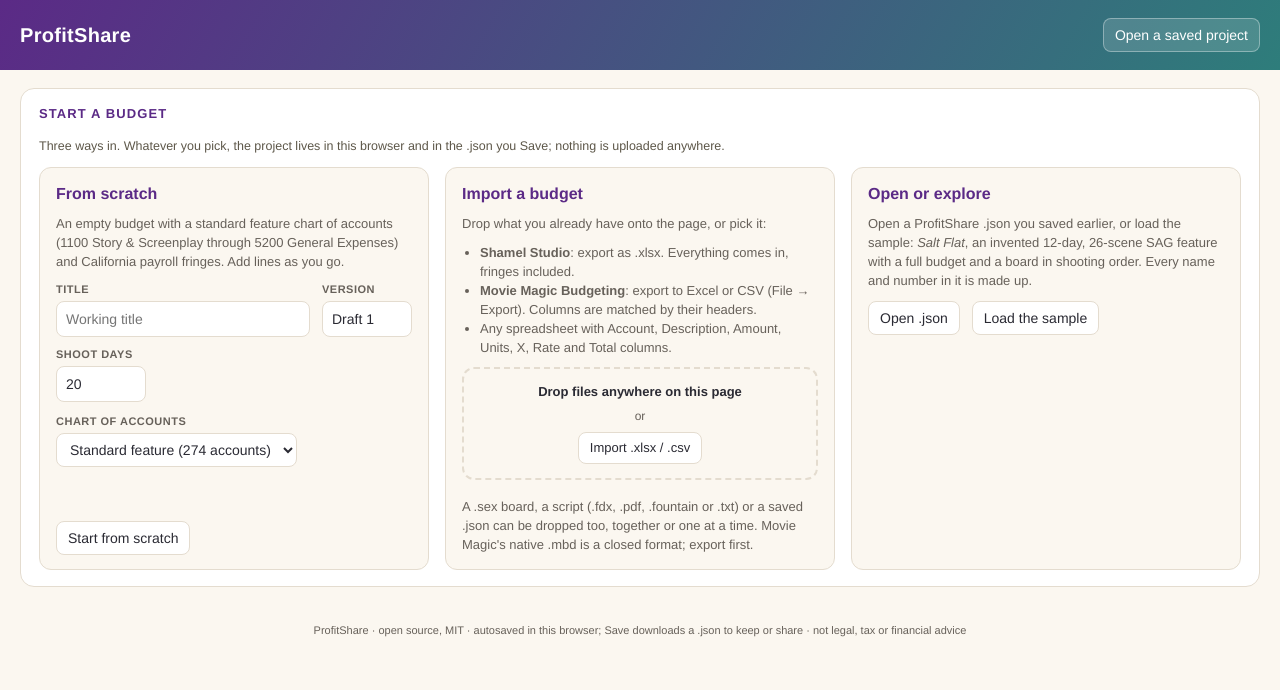
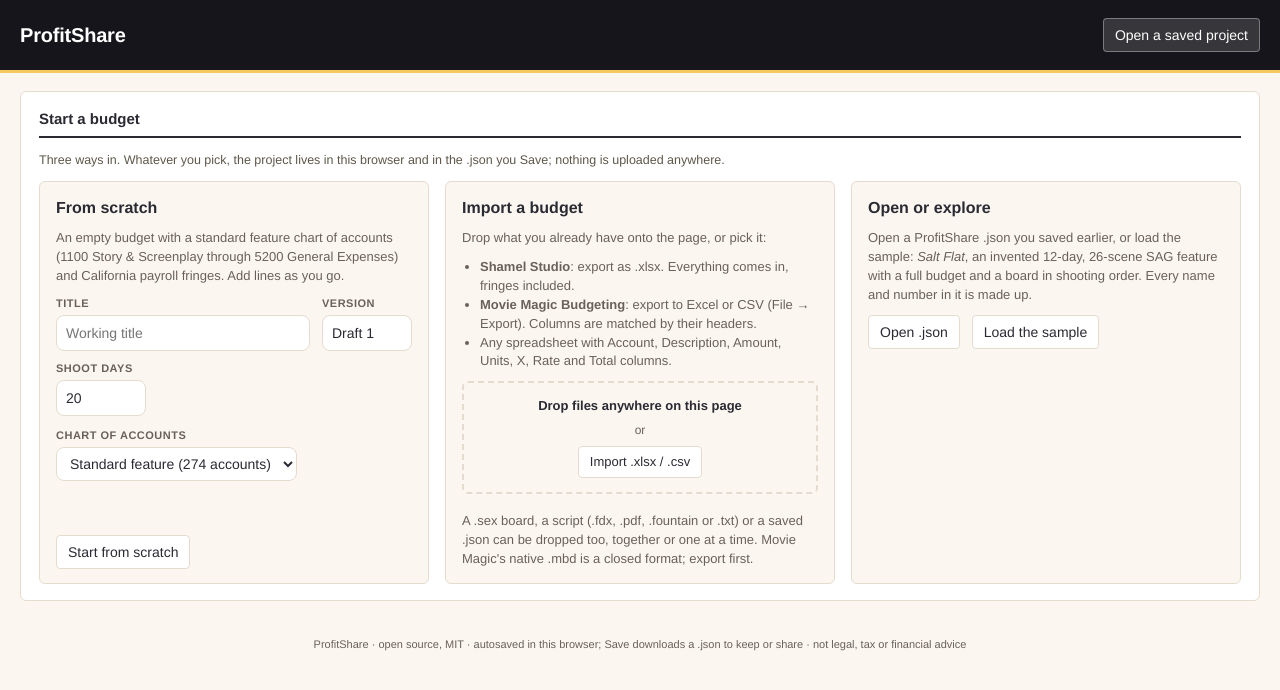
Before and after one commit to gravy42/profitshare, a React (Vite) app: page / in a window 1280 px wide. Shown: the top 690 px of the page. Built offline with nearby package versions, Linux system fonts and the light colour scheme.

Commit message:
Shell: ink masthead, underline tabs, ruled titles

```diff
--- a/src/App.tsx
+++ b/src/App.tsx
@@ -249,6 +249,7 @@ export default function App() {
           <button className="btn ghost" onClick={importBoard}>Import board or script (.sex / .fdx / .pdf)</button>
         </span>}
       </header>
+      <hr className="rule" aria-hidden="true" />
       {!(fresh && tab === 'start') && <nav className="tabs">
         {([['start', 'Start'], ['deal', 'Deal'], ['topsheet', 'Top sheet & budget'], ['board', 'Stripboard'], ['calendar', 'Calendar'], ['breakdowns', 'Breakdowns'], ['points', 'Points & waterfall'], ['sag', 'SAG tier'], ['incentives', 'Incentives'], ['pitch', 'Pitch'], ['about', 'About']] as [Tab, string][]).map(([k, label]) =>
           <button key={k} className={tab === k ? 'on' : ''} onClick={() => setTab(k)}>{label}</button>)}
--- a/src/styles.css
+++ b/src/styles.css
@@ -4,6 +4,7 @@
   --good: #2E7D7B; --bad: #C0563B; --soft: #f6f2ea;
   --cash: #2E7D7B; --deferred: #E8833A; --points: #5B2A86;
   /* text colours that must survive both themes: headings in plum, help prose, and the strips' own ink (strips stay light paper in dark mode) */
+  --bar: #15151b;
   --plum-ink: #5B2A86; --help: #5d5749; --strip-ink: #2A2A33; --strip-muted: #67615a; --btn-primary-ink: #1b1410;
   --tag-cash-bg: #e7f1ef; --tag-deferred-bg: #fdeee0; --tag-points-bg: #efe6f7; --tag-ok-bg: #e7f1ef;
 }
@@ -13,6 +14,7 @@
   :root:not([data-theme="light"]) {
     --bg: #17151c; --ink: #ece7dd; --muted: #a39b8e; --line: #34303c; --card: #211e28; --soft: #2a2632;
     --good: #5fb3b0; --bad: #e07a63; --cash: #5fb3b0; --deferred: #f0a06a; --points: #b58ee0;
+    --bar: #0d0d12;
     --plum-ink: #bf9ee6; --help: #c4bcb0;
     --tag-cash-bg: #1f3634; --tag-deferred-bg: #3d2a1c; --tag-points-bg: #352a45; --tag-ok-bg: #1f3634;
     color-scheme: dark;
@@ -21,6 +23,7 @@
 :root[data-theme="dark"] {
   --bg: #17151c; --ink: #ece7dd; --muted: #a39b8e; --line: #34303c; --card: #211e28; --soft: #2a2632;
   --good: #5fb3b0; --bad: #e07a63; --cash: #5fb3b0; --deferred: #f0a06a; --points: #b58ee0;
+  --bar: #0d0d12;
   --plum-ink: #bf9ee6; --help: #c4bcb0;
   --tag-cash-bg: #1f3634; --tag-deferred-bg: #3d2a1c; --tag-points-bg: #352a45; --tag-ok-bg: #1f3634;
   color-scheme: dark;
@@ -31,30 +34,33 @@ button, input, select, textarea { font: inherit; }
 h1, h2, h3 { margin: 0; }
 a { color: var(--plum-ink); }
 
-.app { display: grid; grid-template-rows: auto auto 1fr; grid-template-columns: minmax(0, 1fr); min-height: 100vh; }
+.app { display: grid; grid-template-rows: auto auto auto 1fr; grid-template-columns: minmax(0, 1fr); min-height: 100vh; }
 main { min-width: 0; }
-header.top { background: linear-gradient(120deg, var(--plum), var(--teal)); color: #fff; padding: 14px 20px; display: flex; align-items: center; gap: 16px; flex-wrap: wrap; }
-header.top h1 { font-size: 20px; letter-spacing: .3px; }
+/* the shell takes its cue from the stripboard's day bars: ink, a gold rule, numbers that line up */
+header.top { background: var(--bar); color: #fff; padding: 14px 20px; display: flex; align-items: center; gap: 16px; flex-wrap: wrap; }
+hr.rule { margin: 0; border: 0; height: 3px; background: var(--gold); }   /* the gold rule under the masthead, a rule in the document and not a border */
+header.top h1 { font-size: 20px; letter-spacing: -.2px; font-weight: 800; }
 header.top .proj { font-size: 13px; opacity: .92; }
 header.top .proj input { background: rgba(255,255,255,.15); border: 1px solid rgba(255,255,255,.35); color: #fff; padding: 4px 8px; border-radius: 6px; width: 160px; }
 header.top .spacer { flex: 1; }
-header.top .kpi { display: flex; gap: 14px; font-size: 12px; }
-header.top .kpi b { display: block; font-size: 17px; }
+header.top .kpi { display: flex; gap: 22px; font-size: 11px; text-transform: uppercase; letter-spacing: .5px; color: rgba(255,255,255,.72); }
+header.top .kpi b { display: block; font-size: 18px; color: #fff; text-transform: none; letter-spacing: 0; font-variant-numeric: tabular-nums; }
 header.top .btns { display: flex; gap: 6px; flex-wrap: wrap; }
-.btn { border: 1px solid var(--line); background: var(--card); color: var(--ink); padding: 6px 11px; border-radius: 8px; cursor: pointer; }
+.btn { border: 1px solid var(--line); background: var(--card); color: var(--ink); padding: 6px 11px; border-radius: 4px; cursor: pointer; }
 .btn:hover { border-color: var(--teal); }
 .btn.primary { background: var(--orange); border-color: var(--orange); color: var(--btn-primary-ink); font-weight: 700; }
 .btn.ghost { background: rgba(255,255,255,.14); border-color: rgba(255,255,255,.35); color: #fff; }
 .btn.small { padding: 3px 8px; font-size: 12px; }
 .btn:disabled { opacity: .5; cursor: default; }
 
-nav.tabs { display: flex; gap: 4px; padding: 8px 20px 0; border-bottom: 1px solid var(--line); background: var(--card); overflow-x: auto; }
-nav.tabs button { border: 0; background: transparent; padding: 10px 14px; border-radius: 10px 10px 0 0; cursor: pointer; color: var(--muted); font-weight: 700; white-space: nowrap; }
-nav.tabs button.on { color: var(--plum-ink); background: var(--bg); border: 1px solid var(--line); border-bottom-color: var(--bg); margin-bottom: -1px; }
+nav.tabs { display: flex; gap: 4px; padding: 0 20px; border-bottom: 1px solid var(--line); background: var(--bg); overflow-x: auto; }
+nav.tabs button { border: 0; border-bottom: 3px solid transparent; background: transparent; padding: 12px 14px 10px; cursor: pointer; color: var(--muted); font-weight: 700; white-space: nowrap; }
+nav.tabs button.on { color: var(--ink); border-bottom-color: var(--ink); }
 
 main { padding: 18px 20px 60px; max-width: 1400px; width: 100%; margin: 0 auto; }
-.panel { background: var(--card); border: 1px solid var(--line); border-radius: 14px; padding: 16px 18px; margin-bottom: 16px; }
-.panel h2 { font-size: 13px; text-transform: uppercase; letter-spacing: 1.1px; color: var(--plum-ink); margin-bottom: 10px; }
+.panel { background: var(--card); border: 1px solid var(--line); border-radius: 6px; padding: 16px 18px; margin-bottom: 16px; }
+.panel h2 { font-size: 15px; font-weight: 800; color: var(--ink); padding-bottom: 6px; border-bottom: 2px solid var(--ink); margin-bottom: 12px; }
+.panel .row > h2 { flex: 1 1 auto; }   /* a title beside buttons still rules the full width */
 .row { display: flex; gap: 12px; flex-wrap: wrap; align-items: center; }
 .grid2 { display: grid; grid-template-columns: 1fr 1fr; gap: 16px; }
 .grid3 { display: grid; grid-template-columns: repeat(3, 1fr); gap: 16px; }
@@ -91,14 +97,14 @@ td.num { width: 90px; }
 .ctl input, .ctl select { padding: 7px 9px; border: 1px solid var(--line); border-radius: 8px; background: var(--card); color: var(--ink); }
 .ctl .hint { font-size: 11px; color: var(--muted); }
 
-.stat { padding: 12px 14px; border: 1px solid var(--line); border-radius: 12px; background: var(--card); }
+.stat { padding: 14px 14px 12px; border: 1px solid var(--line); border-radius: 6px; background: var(--card); box-shadow: inset 0 3px 0 0 var(--ink); }
 .stat .label { font-size: 11px; text-transform: uppercase; letter-spacing: .5px; color: var(--muted); font-weight: 700; }
-.stat .value { font-size: 24px; font-weight: 800; }
+.stat .value { font-size: 24px; font-weight: 800; font-variant-numeric: tabular-nums; letter-spacing: -.5px; }
 .stat .sub { font-size: 12px; color: var(--muted); }
-.stat.good { border-color: var(--good); }
-.stat.bad { border-color: var(--bad); }
+.stat.good { box-shadow: inset 0 3px 0 0 var(--good); }
+.stat.bad { box-shadow: inset 0 3px 0 0 var(--bad); }
 
-.notice { background: var(--soft); border: 1px solid var(--gold); border-radius: 10px; padding: 10px 12px; font-size: 13px; margin: 8px 0; }
+.notice { background: var(--soft); border: 1px solid var(--gold); border-radius: 4px; padding: 10px 12px; font-size: 13px; margin: 8px 0; }
 .notice.bad { background: #fbeae5; border-color: #ecc0b3; }
 
 /* stripboard */
@@ -146,8 +152,8 @@ footer { text-align: center; color: var(--muted); font-size: 11px; padding: 20px
 details summary { cursor: pointer; font-weight: 700; color: var(--plum-ink); }
 
 /* start screen */
-.start .card { border: 1px solid var(--line); border-radius: 12px; padding: 14px 16px; background: var(--bg); display: flex; flex-direction: column; gap: 10px; }
-.start .card h3 { font-size: 16px; color: var(--plum-ink); }
+.start .card { border: 1px solid var(--line); border-radius: 6px; padding: 14px 16px; background: var(--bg); display: flex; flex-direction: column; gap: 10px; }
+.start .card h3 { font-size: 16px; color: var(--ink); font-weight: 800; }
 .start .card p, .start .card ul { margin: 0; font-size: 13px; color: var(--muted); }
 .start .card ul { padding-left: 18px; }
 .start .card .btn { align-self: flex-start; margin-top: auto; }
@@ -173,7 +179,7 @@ details.panel > summary::-webkit-details-marker { display: none; }
 .dropzone { position: fixed; inset: 0; z-index: 100; background: rgba(20, 20, 30, .55); display: flex; align-items: center; justify-content: center; pointer-events: none; }
 .dropzone > div { background: var(--card); color: var(--ink); border: 3px dashed var(--orange); border-radius: 18px; padding: 28px 36px; display: flex; flex-direction: column; gap: 6px; align-items: center; font-size: 18px; box-shadow: 0 20px 60px rgba(0,0,0,.35); }
 .dropzone > div span { font-size: 13px; color: var(--muted); }
-.droptarget { border: 2px dashed var(--line); border-radius: 12px; padding: 14px; display: flex; flex-direction: column; gap: 6px; align-items: center; text-align: center; font-size: 13px; }
+.droptarget { border: 2px dashed var(--line); border-radius: 6px; padding: 14px; display: flex; flex-direction: column; gap: 6px; align-items: center; text-align: center; font-size: 13px; }
 .droptarget span { color: var(--muted); font-size: 12px; }
 .start .card .droptarget .btn { margin-top: 0; align-self: center; }
 
@@ -200,7 +206,7 @@ tr.total td { border-top: 2px solid var(--ink); font-weight: 800; }
 
 /* DOOD popout */
 .modal { position: fixed; inset: 0; z-index: 2000; background: rgba(10,8,14,.55); display: flex; align-items: center; justify-content: center; padding: 24px; }
-.modal-card { background: var(--card); color: var(--ink); border: 1px solid var(--line); border-radius: 14px; padding: 16px 18px; width: min(96vw, 1600px); max-height: 92vh; display: flex; flex-direction: column; gap: 8px; box-shadow: 0 30px 80px rgba(0,0,0,.45); }
+.modal-card { background: var(--card); color: var(--ink); border: 1px solid var(--line); border-radius: 8px; padding: 16px 18px; width: min(96vw, 1600px); max-height: 92vh; display: flex; flex-direction: column; gap: 8px; box-shadow: 0 30px 80px rgba(0,0,0,.45); }
 .dood-full { overflow: auto; max-height: calc(92vh - 110px); }
 .dood-full table.full th:first-child, .dood-full table.full td:first-child { position: sticky; left: 0; background: var(--card); z-index: 1; }
 .dood-full table.full thead th { position: sticky; top: 0; background: var(--card); z-index: 2; }
@@ -224,7 +230,7 @@ tr.linenote textarea.note:hover, tr.linenote textarea.note:focus { border-color:
 .btn.small.follows { background: #efe6f7; color: var(--points); border-color: transparent; }
 .follows-label { max-width: 150px; overflow: hidden; text-overflow: ellipsis; white-space: nowrap; color: var(--points); }
 tr.followsrow > td { padding: 6px 8px 8px 34px; background: var(--soft); }
-.follows .chip { display: inline-flex; align-items: center; gap: 4px; padding: 1px 8px; border-radius: 10px; font-size: 11.5px; background: #efe6f7; color: var(--points); }
+.follows .chip { display: inline-flex; align-items: center; gap: 4px; padding: 1px 8px; border-radius: 10px; font-size: 11.5px; background: var(--tag-points-bg); color: var(--points); }
 .follows .chip button { border: none; background: none; color: inherit; cursor: pointer; padding: 0; font-size: 12px; }
 .follows select { max-width: 320px; }
 .follows label { white-space: nowrap; }
@@ -244,7 +250,7 @@ tr.followsrow > td { padding: 6px 8px 8px 34px; background: var(--soft); }
 .matrix { table-layout: fixed; width: 100%; border-collapse: separate; border-spacing: 6px 4px; }
 .matrix th:first-child, .matrix td:first-child { width: 16%; }
 .matrix th, .matrix td { text-align: left; }
-.matrix td.cell { cursor: pointer; border: 1px solid var(--line); border-radius: 10px; padding: 8px 10px; vertical-align: top; }
+.matrix td.cell { cursor: pointer; border: 1px solid var(--line); border-radius: 4px; padding: 8px 10px; vertical-align: top; }
 .matrix td.cell:hover { background: var(--soft); }
 .matrix td.cell.cur { border-color: var(--plum); box-shadow: inset 0 0 0 1px var(--plum); }
 .matrix td.cell.over .sub { color: var(--bad); }
@@ -376,16 +382,16 @@ header.top.empty { padding: 18px 20px; }
 .strip .act:focus-visible { outline: 2px solid var(--gold); outline-offset: 1px; }
 .strip { grid-template-columns: 26px 54px 34px 1fr 80px 70px 80px auto auto; }
 /* the board's own numbers earn real size */
-.panel h2 .figures { text-transform: none; letter-spacing: 0; color: var(--ink); font-weight: 400; margin-left: 8px; font-size: 14px; }
-.panel h2 .figures b { font-size: 16px; }
+.panel h2 .figures { color: var(--ink); font-weight: 400; margin-left: 8px; font-size: 15px; font-variant-numeric: tabular-nums; }
+.panel h2 .figures b { font-size: 15px; }
 .panel h2 .figures .warn { color: var(--bad); font-weight: 700; }
 /* panels that fold: the summary carries the title and the current setting */
 details.fold > summary { list-style: none; cursor: pointer; display: flex; align-items: center; gap: 8px; }
 details.fold > summary::-webkit-details-marker { display: none; }
 details.fold > summary::before { content: '▸'; color: var(--muted); font-size: 12px; }
 details.fold[open] > summary::before { content: '▾'; }
-details.fold > summary h2 { margin-bottom: 0; display: flex; gap: 10px; align-items: baseline; flex-wrap: wrap; }
-details.fold > summary h2 .hint { text-transform: none; letter-spacing: 0; color: var(--muted); font-weight: 400; font-size: 12px; }
+details.fold > summary h2 { margin-bottom: 0; border-bottom: 0; padding-bottom: 0; display: flex; gap: 10px; align-items: baseline; flex-wrap: wrap; }
+details.fold > summary h2 .hint { color: var(--muted); font-weight: 400; font-size: 12px; }
 details.fold[open] > summary { margin-bottom: 10px; }
 details.howto { margin: 6px 0 10px; }
 details.howto > summary { cursor: pointer; font-weight: 700; color: var(--plum-ink); font-size: 12.5px; }
```
Also changed, not shown: 1 other file (tests, documents, lock files or other folders).
